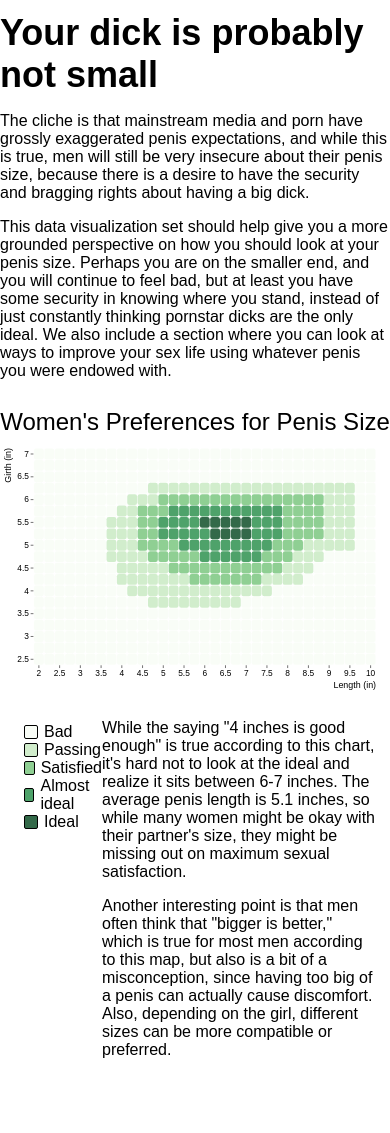
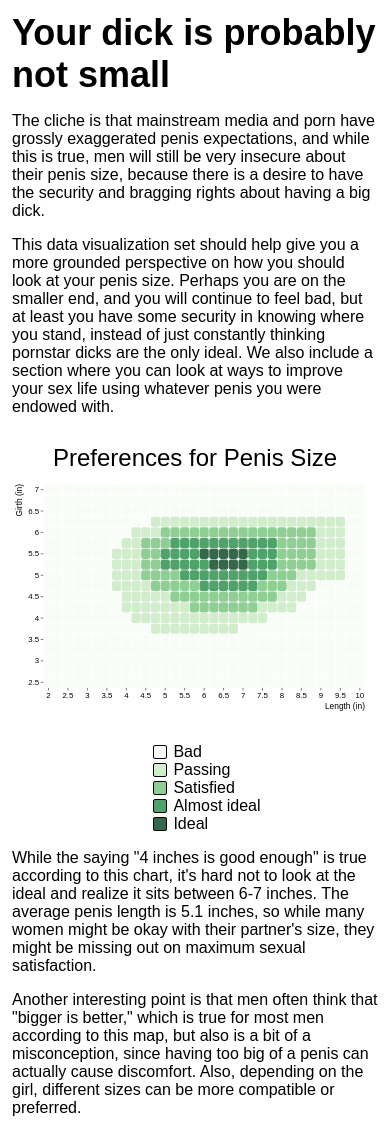
Before and after one commit to viriditycapital/sex-viz, a React (Create React App) app: page / in a window 390 px wide. Before the commit the page ends 1075 px from the top, so only its background shows below. Built offline with nearby package versions, Linux system fonts and the light colour scheme.

Commit message:
Better mobile styling

```diff
--- a/src/pages/PenisSize.js
+++ b/src/pages/PenisSize.js
@@ -171,7 +171,7 @@ class PenisSize extends React.Component {
         </div>
         <div id='penis-preference'>
           <div className='section-title-text'>
-            {'Women\'s Preferences for Penis Size'}
+            {'Preferences for Penis Size'}
           </div>
           <div id='penis-preference-map' />
           <div id='penis-preference-analysis'>
--- a/src/styles/index.scss
+++ b/src/styles/index.scss
@@ -1,7 +1,6 @@
 body {
   font-family: sans-serif;
   margin: 0;
-  height: 100vh;
 }
 
 #main-container {
--- a/src/styles/pages/penis_size.scss
+++ b/src/styles/pages/penis_size.scss
@@ -6,6 +6,8 @@
   display: flex;
   flex-direction: column;
   align-items: center;
+  margin-right: 12px;
+  margin-left: 12px;
 
   width: 100vw;
   max-width: 680px;
@@ -24,17 +26,34 @@
 
   #penis-preference-analysis {
     display: flex;
-    flex-direction: row;
-    align-items: flex-start;
+
+    @media (min-width: 680px) {
+      flex-direction: row;
+      align-items: flex-start;
+    }
+
+    @media (max-width: 680px) {
+      flex-direction: column;
+      align-items: center;
+    }
 
     #penis-preference-legend {
       margin-top: 20px;
       margin-left: 24px;
-      width: 20%;
+
+      @media (min-width: 680px) {
+        width: 20%;
+      }
     }
 
     #penis-preference-explanation {
-      width: 70%;
+      @media (min-width: 680px) {
+        width: 70%;
+      }
+
+      @media (max-width: 680px) {
+        width: 100%;
+      }
     }
 
     .legend-entry {
```
